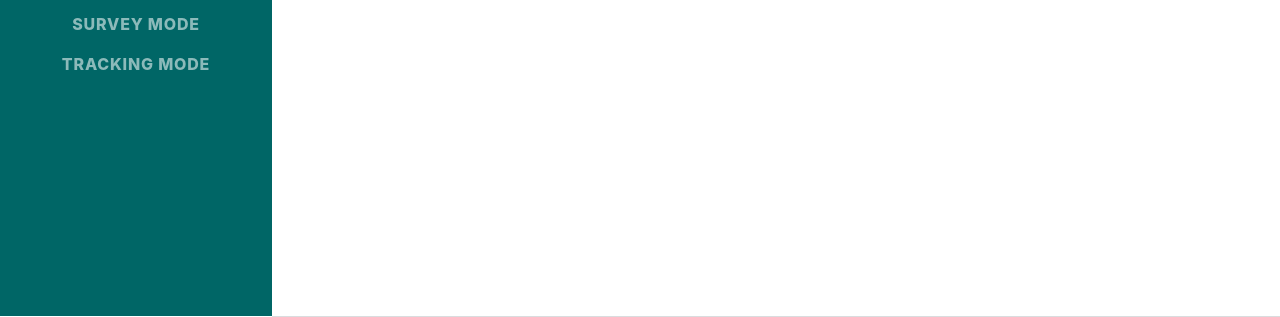
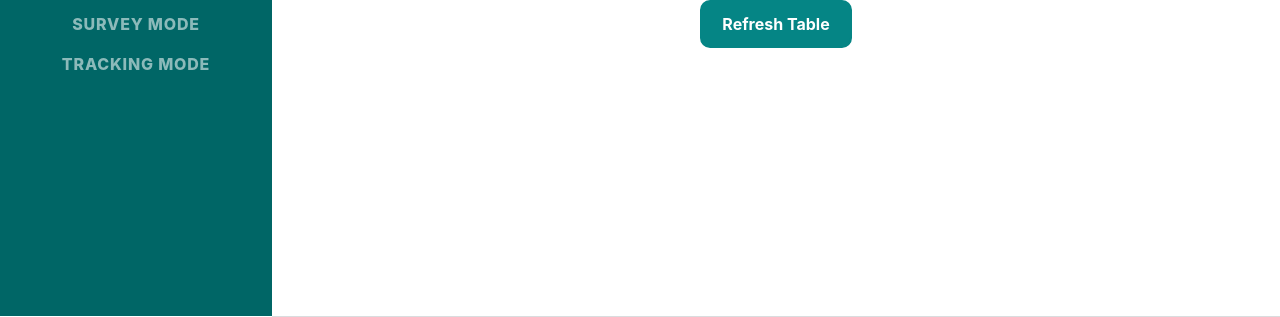
Before and after one commit to skinnyrad/Lora-Scanner, a Flask app: page /survey in a window 1280 px wide. Shown: the part 484-801 px from the top of the page. Run offline with Flask 3, Linux system fonts and the light colour scheme; data that the repository does not hold is empty; some libraries are stand-ins or nearby versions; some web fonts are replaced.

Commit message:
Feat: Adding refresh table button to survey mode

```diff
--- a/templates/survey.html
+++ b/templates/survey.html
@@ -62,11 +62,26 @@
                             <tbody>
                                 <!-- Rows will be inserted here -->
                             </tbody>
-                        </table>
+                        </table><br><br>
+                        <div style="text-align:center;">
+                            <button class="transmit-button" onclick="manualUpdateTable()">Refresh Table</button>
+                        </div>
+
                     </div>
 
                     <script>
                         let expandedRows = {};
+
+                        function manualUpdateTable() {
+                            // Display a loading alert
+                            Swal.fire({
+                                title: 'Table Updated!',
+                                icon: 'success'
+                            });
+
+                            updateTableData();
+                        }
+
                         function updateTableData() {
                             fetch('/get_table_data')
                                 .then(response => response.json())
```
